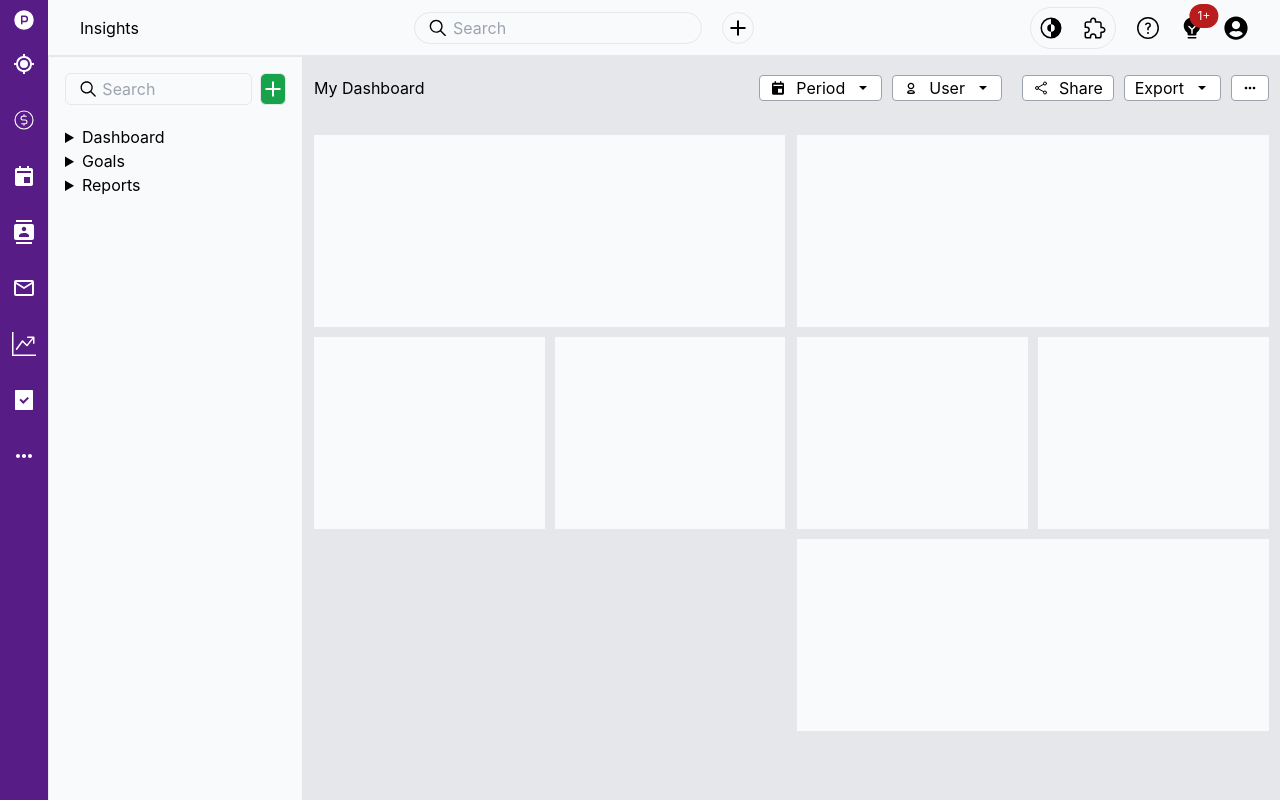
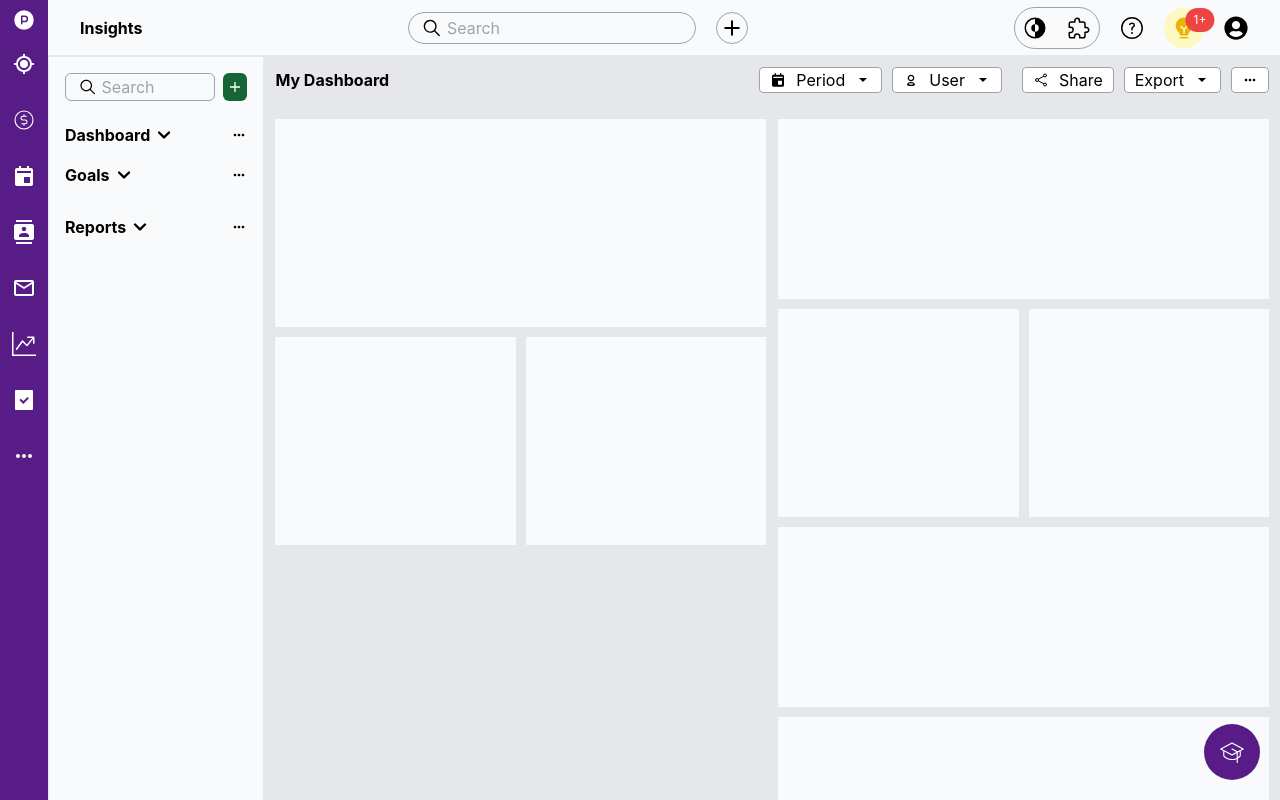
Before and after one commit to wiseman-umanah/perfex, a React (Create React App) app: page / in a window 1280 px wide. Built offline with nearby package versions, Linux system fonts and the light colour scheme.

Commit message:
Completed first page

```diff
--- a/src/App.js
+++ b/src/App.js
@@ -3,17 +3,21 @@ import Header from './components/Header';
 import Sidebar from './components/Sidebar';
 import MinNav from './components/MinNav';
 import DashboardMain from './components/DashboardMain';
+import { PiGraduationCapLight } from "react-icons/pi";
 
 
 const App = () => {
 	return (
-			<div className="h-screen overflow-hidden">
+		<div className="h-screen overflow-hidden relative">
 			<Header />
 			<Sidebar />
 			<main className="flex mt-14 ml-12 h-full">
 				<MinNav />
 				<DashboardMain />
 			</main>
+			<div className='absolute bottom-5 right-5 p-4 bg-purple-900 text-white rounded-full'>
+				<PiGraduationCapLight className='icon-style'/>
+			</div>
 		</div>
 	);
 };
--- a/src/components/DashboardMain.js
+++ b/src/components/DashboardMain.js
@@ -7,9 +7,11 @@ import { MdMoreHoriz } from "react-icons/md";
 
 const DashboardMain = () => {
 	return (
-		<section className="bg-gray-200 flex flex-col p-2.5 w-[calc(100%-250px)] h-full">
+		<section className="bg-gray-200 flex flex-col p-2.5 w-full h-full overflow-auto">
 			<aside className="flex justify-between items-center h-12 border">
-				<div>My Dashboard</div>
+				<div className='font-bold'>
+					My Dashboard
+				</div>
 				<div className="flex">
 					<div className="flex gap-2.5">
 						<div className="flex items-center gap-2.5 px-2.5 bg-white rounded border border-gray-400">
@@ -41,22 +43,23 @@ const DashboardMain = () => {
 			</aside>
 			<div className="flex gap-2.5 h-full mt-6">
 				{/* Card Tile 1 */}
-				<div className="card-tile flex flex-col gap-2.5 w-full border">
-					<div className=" w-full h-48 bg-gray-50 "></div>
+				<div className="flex flex-col gap-2.5 w-full border">
+					<div className=" w-full h-52 bg-gray-50 "></div>
 					<div className=" flex gap-2.5">
-						<div className="small-div w-1/2 h-48 bg-gray-50 "></div>
-						<div className="small-div w-1/2 h-48 bg-gray-50 "></div>
+						<div className="small-div w-1/2 h-52 bg-gray-50 "></div>
+						<div className="small-div w-1/2 h-52 bg-gray-50 "></div>
 					</div>
 				</div>
 
 				{/* Card Tile 2 */}
 				<div className="flex flex-col gap-2.5 w-full border ">
-					<div className=" w-full h-48 bg-gray-50 "></div>
+					<div className=" w-full h-52 bg-gray-50 "></div>
 					<div className=" flex gap-2.5">
-						<div className="small-div w-1/2 h-48 bg-gray-50 "></div>
-						<div className="small-div w-1/2 h-48 bg-gray-50 "></div>
+						<div className="small-div w-1/2 h-52 bg-gray-50 "></div>
+						<div className="small-div w-1/2 h-52 bg-gray-50 "></div>
 					</div>
-					<div className=" w-full h-48 bg-gray-50"></div>
+					<div className=" w-full h-52 bg-gray-50"></div>
+					<div className=" w-full h-52 bg-gray-50 "></div>
 				</div>
 			</div>
 		</section>
--- a/src/components/Header.js
+++ b/src/components/Header.js
@@ -8,29 +8,29 @@ import { IoIosSearch, IoMdAdd } from "react-icons/io";
 const Header = () => {
 	return (
 		<header className="fixed top-0 left-12 right-0 h-14 border-b flex justify-between items-center px-8 bg-gray-50">
-			<div className="left-section">
+			<div className='font-bold'>
 				Insights
 			</div>
-			<div className="flex gap-5">
-				<div className="flex items-center border rounded-full px-3 w-72">
+			<div className="flex gap-5 ">
+				<div className="flex items-center border border-gray-400 rounded-full px-3 w-72">
 					<IoIosSearch className="icon-style mr-1"/>
 					<input type="text" placeholder="Search" className="border-none bg-transparent w-full h-full focus:outline-none" />
 				</div>
-				<div className="border rounded-full w-8 h-8 flex justify-center items-center">
+				<div className="border border-gray-400 rounded-full w-8 h-8 flex justify-center items-center">
 					<IoMdAdd className="icon-style" />
 				</div>
 			</div>
 			<div className="flex gap-5 text-xl items-center">
-				<div className="flex gap-5 border p-2 rounded-full">
+				<div className="flex gap-5 border border-gray-400 p-2 rounded-full">
 					<IoInvertModeOutline className="icon-style" />
 					<IoExtensionPuzzleOutline className="icon-style" />
 				</div>
 				<div>
 					<GoQuestion className="icon-style" />
 				</div>
-				<div className="relative">
-					<PiLightbulbFilamentFill className="icon-style" />
-					<div className="text-xs bg-red-700 text-white px-2 py-1 rounded-full absolute top-0 right-0 transform translate-x-1/2 -translate-y-1/2">
+				<div className="relative bg-yellow-100 p-2 rounded-full">
+					<PiLightbulbFilamentFill className="icon-style text-yellow-500" />
+					<div className="text-xs bg-red-500 text-white px-2 py-1 rounded-full absolute top-3 right-1 transform translate-x-1/2 -translate-y-1/2">
 						1+
 					</div>
 				</div>
--- a/src/components/MinNav.js
+++ b/src/components/MinNav.js
@@ -1,43 +1,103 @@
 import React from 'react';
 import { IoMdAdd, IoIosSearch } from "react-icons/io";
+import { MdOutlineSpaceDashboard, MdMoreHoriz } from "react-icons/md";
+
 
 const MinNav = () => {
 	return (
 		<section className="p-4 border w-64 h-full bg-gray-50">
 			<div className="flex justify-between mb-5">
 				<div className="flex gap-2">
-					<div className="flex items-center border rounded-md px-3">
+					<div className="flex items-center border rounded-md px-3 border-gray-400">
 						<IoIosSearch className="icon-style mr-1"/>
 						<input type="text" placeholder="Search" className="border-none bg-transparent w-full h-full focus:outline-none" />
 					</div>
-					<div className="border rounded-md w-8 h-8 flex justify-center items-center bg-green-600">
-						<IoMdAdd className="icon-style text-white" />
+					<div className="rounded-md w-7 h-7 flex justify-center items-center bg-green-800">
+						<IoMdAdd className="icon-style text-xs text-white p-1" />
 					</div>
 				</div>
 			</div>
 			<div>
 				<details>
-					<summary>Dashboard</summary>
-					<ul className="list-none mb-10">
-						<li className="mb-5">Dashboard 1</li>
-						<li className="mb-5">Dashboard 2</li>
-						<li className="mb-5">Dashboard 3</li>
+					<summary className='flex items-center font-bold justify-between list-none'>
+						<div className='flex items-center'>
+							<span>Dashboard</span>
+							<svg xmlns="http://www.w3.org/2000/svg" viewBox="0 0 24 24" id="angle-down" className="fill-black w-7 h-7">
+								<path d="M17,9.17a1,1,0,0,0-1.41,0L12,12.71,8.46,9.17a1,1,0,0,0-1.41,0,1,1,0,0,0,0,1.42l4.24,4.24a1,1,0,0,0,1.42,0L17,10.59A1,1,0,0,0,17,9.17Z"></path>
+							</svg>
+						</div>
+						<div>
+							<MdMoreHoriz />
+						</div>
+					</summary>
+					<ul className="list-none mb-3">
+						<li className='mb-3'>
+							<details>
+								<summary className='flex items-center list-none mt-3 mb-3 text-gray-400'>
+									<svg xmlns="http://www.w3.org/2000/svg" viewBox="0 0 24 24" id="angle-down" className="fill-gray-400 w-7 h-7">
+										<path d="M17,9.17a1,1,0,0,0-1.41,0L12,12.71,8.46,9.17a1,1,0,0,0-1.41,0,1,1,0,0,0,0,1.42l4.24,4.24a1,1,0,0,0,1.42,0L17,10.59A1,1,0,0,0,17,9.17Z"></path>
+									</svg>
+									<span>My dashboards</span>
+								</summary>
+								<ul className="list-none mb-3 ml-3">
+									<li className='mb-3'>
+										<div className='flex gap-1 items-center'>
+											<MdOutlineSpaceDashboard />
+											<span>My dashboard</span>
+										</div>
+									</li>
+								</ul>
+							</details>
+						</li>
 					</ul>
 				</details>
 				<details>
-					<summary>Goals</summary>
-					<ul className="list-none mb-10">
-						<li className="mb-5">Dashboard 1</li>
-						<li className="mb-5">Dashboard 2</li>
-						<li className="mb-5">Dashboard 3</li>
+					<summary className='flex items-center font-bold justify-between list-none mt-3 mb-3'>
+						<div className='flex items-center'>
+							<span>Goals</span>
+							<svg xmlns="http://www.w3.org/2000/svg" viewBox="0 0 24 24" id="angle-down" className="fill-black w-7 h-7">
+								<path d="M17,9.17a1,1,0,0,0-1.41,0L12,12.71,8.46,9.17a1,1,0,0,0-1.41,0,1,1,0,0,0,0,1.42l4.24,4.24a1,1,0,0,0,1.42,0L17,10.59A1,1,0,0,0,17,9.17Z"></path>
+							</svg>
+						</div>
+						<div>
+							<MdMoreHoriz />
+						</div>
+					</summary>
+					<ul className="list-none mb-3 ml-3 text-gray-400">
+						<li className='mb-3'>No goals</li>
 					</ul>
 				</details>
 				<details>
-					<summary>Reports</summary>
-					<ul className="list-none mb-10">
-						<li className="mb-5">Dashboard 1</li>
-						<li className="mb-5">Dashboard 2</li>
-						<li className="mb-5">Dashboard 3</li>
+					<summary className='flex items-center font-bold justify-between list-none mt-3 mb-3'>
+						<div className='flex items-center'>
+							<span>Reports</span>
+							<svg xmlns="http://www.w3.org/2000/svg" viewBox="0 0 24 24" id="angle-down" className="fill-black w-7 h-7">
+								<path d="M17,9.17a1,1,0,0,0-1.41,0L12,12.71,8.46,9.17a1,1,0,0,0-1.41,0,1,1,0,0,0,0,1.42l4.24,4.24a1,1,0,0,0,1.42,0L17,10.59A1,1,0,0,0,17,9.17Z"></path>
+							</svg>
+						</div>
+						<div>
+							<MdMoreHoriz />
+						</div>
+					</summary>
+					<ul className="list-none mb-3">
+						<details>
+							<summary className='flex items-center list-none mt-3 mb-3 text-gray-400'>
+								<svg xmlns="http://www.w3.org/2000/svg" viewBox="0 0 24 24" id="angle-down" className="fill-gray-400 w-7 h-7">
+									<path d="M17,9.17a1,1,0,0,0-1.41,0L12,12.71,8.46,9.17a1,1,0,0,0-1.41,0,1,1,0,0,0,0,1.42l4.24,4.24a1,1,0,0,0,1.42,0L17,10.59A1,1,0,0,0,17,9.17Z"></path>
+								</svg>
+								<span>My reports</span>
+							</summary>
+							<ul className="list-none ml-3 text-gray-400">
+								<li className='mb-3'>Deal conversion</li>
+								<li className='mb-3'>Deal progress</li>
+								<li className='mb-3'>Deals won over time</li>
+								<li className='mb-3'>Average value of won deals</li>
+								<li className='mb-3'>Deal duration</li>
+								<li className='mb-3'>Activities completed</li>
+								<li className='mb-3'>Deals lost by reasons</li>
+								<li className='mb-3'>Revenue forecast</li>
+							</ul>
+						</details>
 					</ul>
 				</details>
 			</div>
--- a/test.html
+++ b/test.html
@@ -61,11 +61,11 @@
 			margin-bottom: 20px;
 		}
 		details ul{
-			margin-bottom: 40px;
+			margin-bottom: 10px;
 		}
 		details,
 		details ul li {
-			margin-bottom: 20px;
+			margin-bottom: 10px;
 		}
 		.contents {
 			width: calc(100% - 250px);
@@ -149,6 +149,22 @@
 		.cont {
 			background-color: #fff;
 		}
+		.min-nav details summary {
+			position: relative;
+			padding-right: 20px;
+			cursor: pointer;
+		}
+
+		.min-nav details summary {
+			list-style: none;
+			display: flex;
+			align-items: center;
+		}
+
+		.min-nav details {
+			position: relative;
+		}
+
 	</style>
 </head>
 <body>
@@ -210,27 +226,65 @@
 			</div>
 			<div>
 				<details>
-					<summary>Dashboard</summary>
+					<summary>
+						<span>Dashboard</span>
+						<svg xmlns="http://www.w3.org/2000/svg" viewBox="0 0 24 24" id="angle-down" style="fill: #000000; width: 30px; height: 30px;">
+							<path d="M17,9.17a1,1,0,0,0-1.41,0L12,12.71,8.46,9.17a1,1,0,0,0-1.41,0,1,1,0,0,0,0,1.42l4.24,4.24a1,1,0,0,0,1.42,0L17,10.59A1,1,0,0,0,17,9.17Z"></path>
+						</svg>
+					</summary>
 					<ul>
-						<li>Dashboard 1</li>
-						<li>Dashboard 2</li>
-						<li>Dashboard 3</li>
+						<li>
+							<details>
+								<summary>
+									<svg xmlns="http://www.w3.org/2000/svg" viewBox="0 0 24 24" id="angle-down" style="fill: #000000; width: 30px; height: 30px;">
+										<path d="M17,9.17a1,1,0,0,0-1.41,0L12,12.71,8.46,9.17a1,1,0,0,0-1.41,0,1,1,0,0,0,0,1.42l4.24,4.24a1,1,0,0,0,1.42,0L17,10.59A1,1,0,0,0,17,9.17Z"></path>
+									</svg>
+									<span>My dashboards</span>
+								</summary>
+								<ul>
+									<li>My dashboard</li>
+								</ul>
+							</details>
+						</li>
 					</ul>
 				</details>
 				<details>
-					<summary>Goals</summary>
+					<summary>
+						<span>Goals</span>
+						<svg xmlns="http://www.w3.org/2000/svg" viewBox="0 0 24 24" id="angle-down" style="fill: #000000; width: 30px; height: 30px;">
+							<path d="M17,9.17a1,1,0,0,0-1.41,0L12,12.71,8.46,9.17a1,1,0,0,0-1.41,0,1,1,0,0,0,0,1.42l4.24,4.24a1,1,0,0,0,1.42,0L17,10.59A1,1,0,0,0,17,9.17Z"></path>
+						</svg>
+					</summary>
 					<ul>
-						<li>Dashboard 1</li>
-						<li>Dashboard 2</li>
-						<li>Dashboard 3</li>
+						<li>No goals</li>
 					</ul>
 				</details>
 				<details>
-					<summary>Reports</summary>
+					<summary>
+						<span>Reports</span>
+						<svg xmlns="http://www.w3.org/2000/svg" viewBox="0 0 24 24" id="angle-down" style="fill: #000000; width: 30px; height: 30px;">
+							<path d="M17,9.17a1,1,0,0,0-1.41,0L12,12.71,8.46,9.17a1,1,0,0,0-1.41,0,1,1,0,0,0,0,1.42l4.24,4.24a1,1,0,0,0,1.42,0L17,10.59A1,1,0,0,0,17,9.17Z"></path>
+						</svg>
+					</summary>
 					<ul>
-						<li>Dashboard 1</li>
-						<li>Dashboard 2</li>
-						<li>Dashboard 3</li>
+						<details>
+							<summary>
+								<svg xmlns="http://www.w3.org/2000/svg" viewBox="0 0 24 24" id="angle-down" style="fill: #000000; width: 30px; height: 30px;">
+									<path d="M17,9.17a1,1,0,0,0-1.41,0L12,12.71,8.46,9.17a1,1,0,0,0-1.41,0,1,1,0,0,0,0,1.42l4.24,4.24a1,1,0,0,0,1.42,0L17,10.59A1,1,0,0,0,17,9.17Z"></path>
+								</svg>
+								<span>My reports</span>
+							</summary>
+							<ul>
+								<li>Deal conversion</li>
+								<li>Deal progress</li>
+								<li>Deals won over time</li>
+								<li>Average value of won deals</li>
+								<li>Deal duration</li>
+								<li>Activities completed</li>
+								<li>Deals lost by reasons</li>
+								<li>Revenue forecast</li>
+							</ul>
+						</details>
 					</ul>
 				</details>
 			</div>
```
